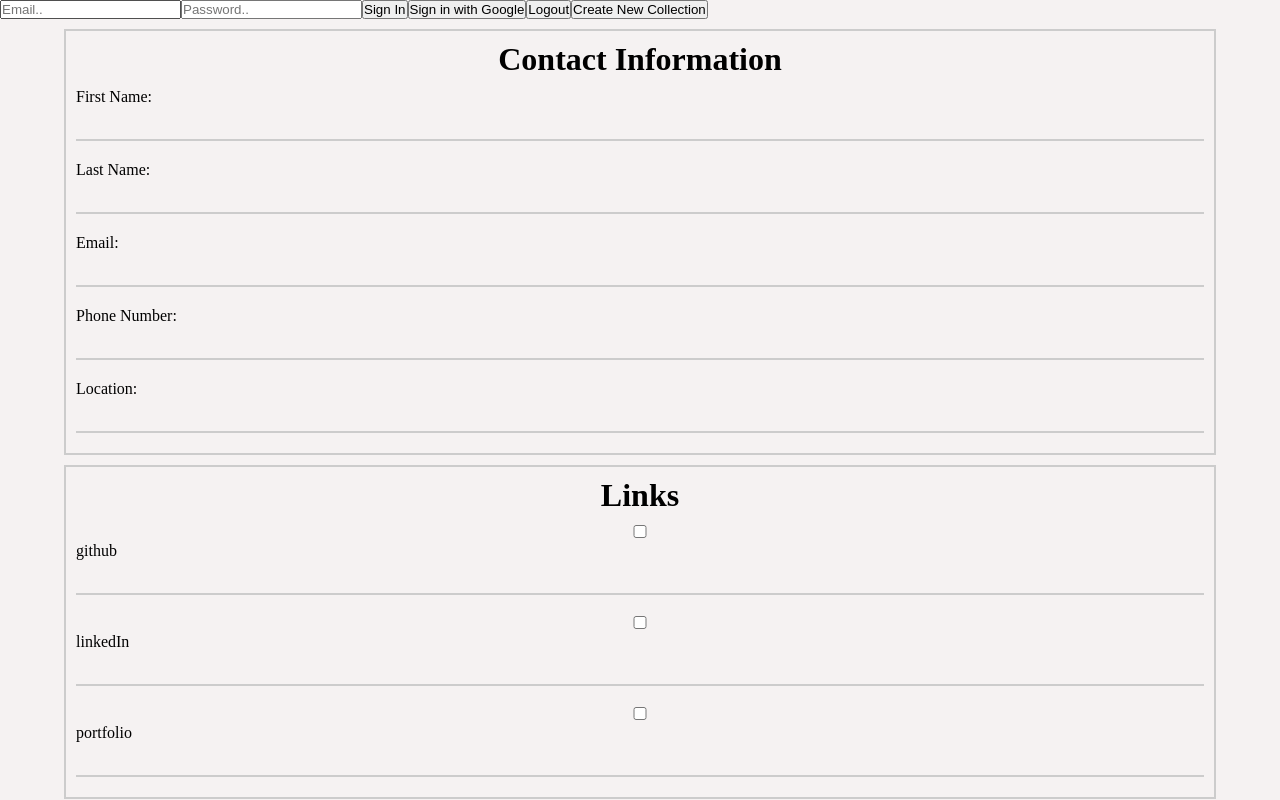
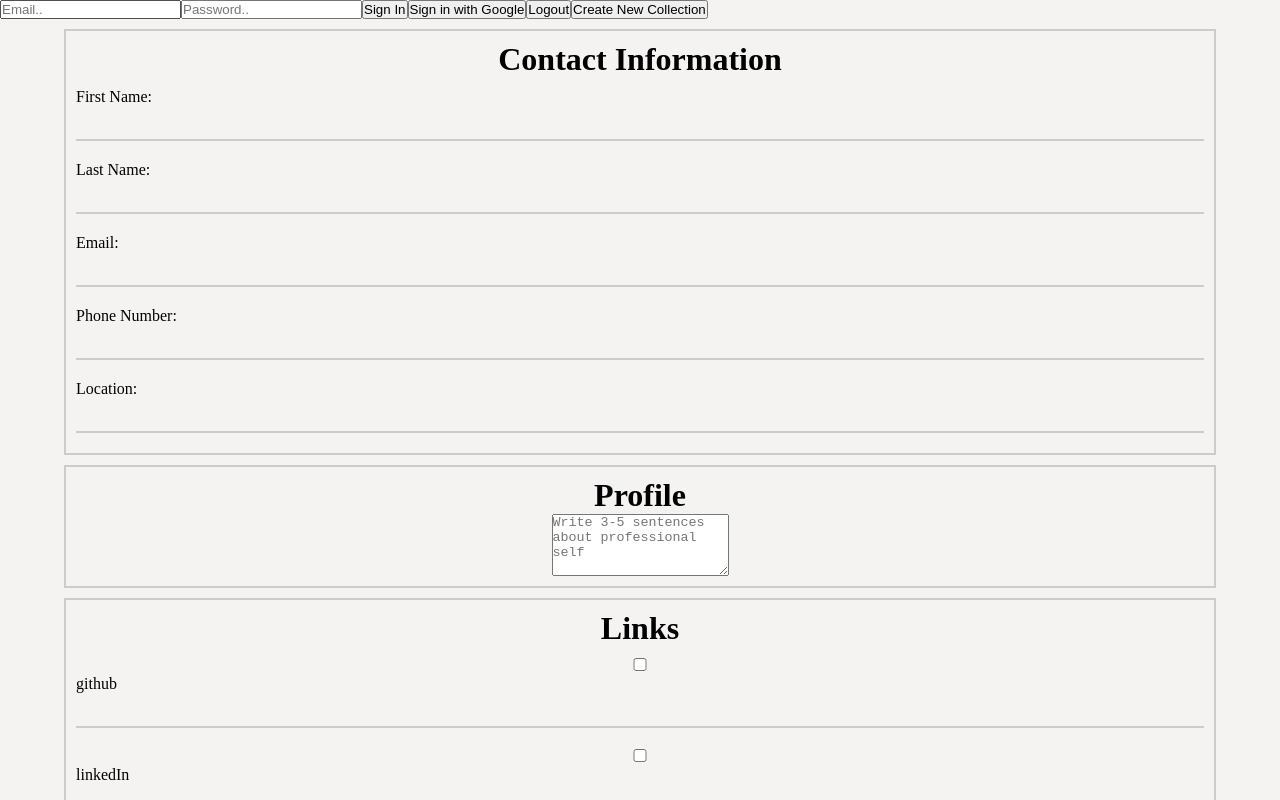
Before and after one commit to sockulags/CV_Builder, a React (Vite) app: page / in a window 1280 px wide. Shown: the top 800 px of the page. Built offline with nearby package versions, Linux system fonts and the light colour scheme; no server answers.

Commit message:
Profile section added

```diff
--- a/src/components/CvComponent.tsx
+++ b/src/components/CvComponent.tsx
@@ -8,6 +8,7 @@ import { LinksComponent } from './LinksComponent';
 import { ContactProps, LinkProps, IWorkExperience} from '../interface';
 import { CvContext } from '../context/CVContext';
 import { WorkExperienceComponent } from './WorkExperience';
+import { Profile } from './Profile';
 
 
 export const CvComponent = () => {
@@ -16,7 +17,7 @@ const userData = useContext(CvContext);
   // Define state variables
   const [contactInfo, setContactInfo] = useState<ContactProps | undefined>(userData.contactInfo);
   const [links, setLinks] = useState<LinkProps | undefined>(userData.links);
-//   const [profile, setProfile] = useState('');
+  const [profile, setProfile] = useState('');
 //   const [summary, setSummary] = useState('');
   const [workExperience, setWorkExperience] = useState<IWorkExperience[] | undefined>([]);
 //   const [education, setEducation] = useState([]);
@@ -34,9 +35,10 @@ const userData = useContext(CvContext);
   };
 
 //   // Function to update profile
-//   const updateProfile = (newProfile) => {
-//     setProfile(newProfile);
-//   };
+  const updateProfile = (newProfile:string) => {
+    setProfile(newProfile);
+    console.log(profile);
+  };
 
 //   // Function to update summary
 //   const updateSummary = (newSummary) => {
@@ -57,11 +59,12 @@ const userData = useContext(CvContext);
   return (
     <div className="cvcomponent-container">
       <ContactInfo contactInfo={contactInfo} onUpdateContactInfo={updateContactInfo} />
+      <Profile profileText={profile} onUpdateProfile={updateProfile} />
        <LinksComponent links={links} onUpdateLinks={updateLinks} />
        <WorkExperienceComponent experience={workExperience} onUpdateWorkExperience={updateWorkExperience} isEducation={false} />
        <WorkExperienceComponent experience={workExperience} onUpdateWorkExperience={updateWorkExperience} isEducation={true}/>
 
-      {/*<Profile profile={profile} onUpdateProfile={updateProfile} />
+      {/*
       <Summary summary={summary} onUpdateSummary={updateSummary} />*/}
     </div>
   );
--- /dev/null
+++ b/src/components/Profile.tsx
@@ -0,0 +1,34 @@
+import React, { useState } from 'react';
+
+interface Props {
+  profileText: string;
+  onUpdateProfile: (profileText: string) => void;
+}
+
+export const Profile = ({ profileText, onUpdateProfile }: Props) => {
+  const [text, setText] = useState<string>(profileText || "");
+
+  const handleChange = (e: React.ChangeEvent<HTMLTextAreaElement>) => {
+    setText(e.target.value);
+  };
+
+  const handleBlur = () => {
+    onUpdateProfile(text);
+  };
+
+  return (
+    <div className='profile-container'>
+      <form>
+        <h1>Profile</h1>
+        <textarea
+          name="profile"
+          rows={4}
+          placeholder='Write 3-5 sentences about professional self'
+          value={text}
+          onChange={handleChange}
+          onBlur={handleBlur}
+        />
+      </form>
+    </div>
+  );
+}
```
